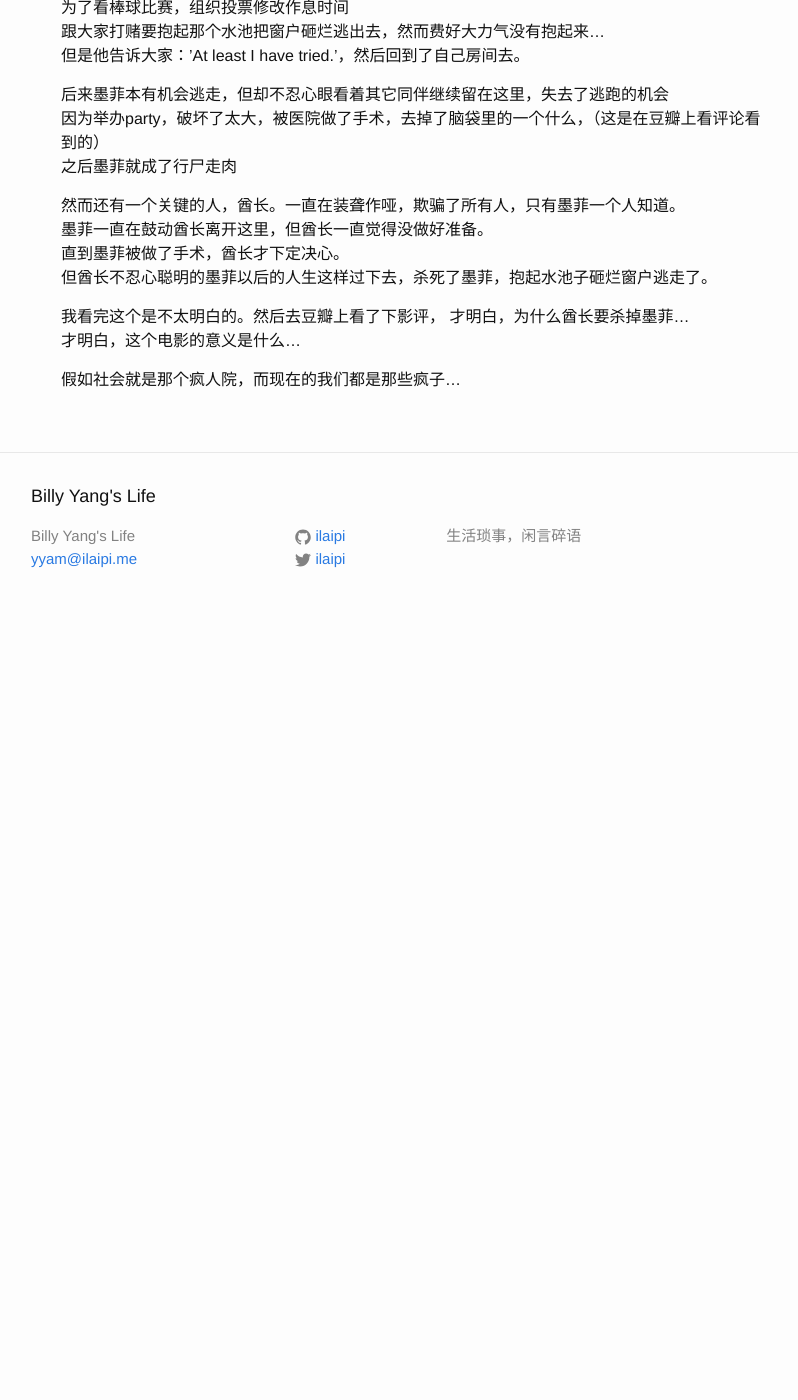
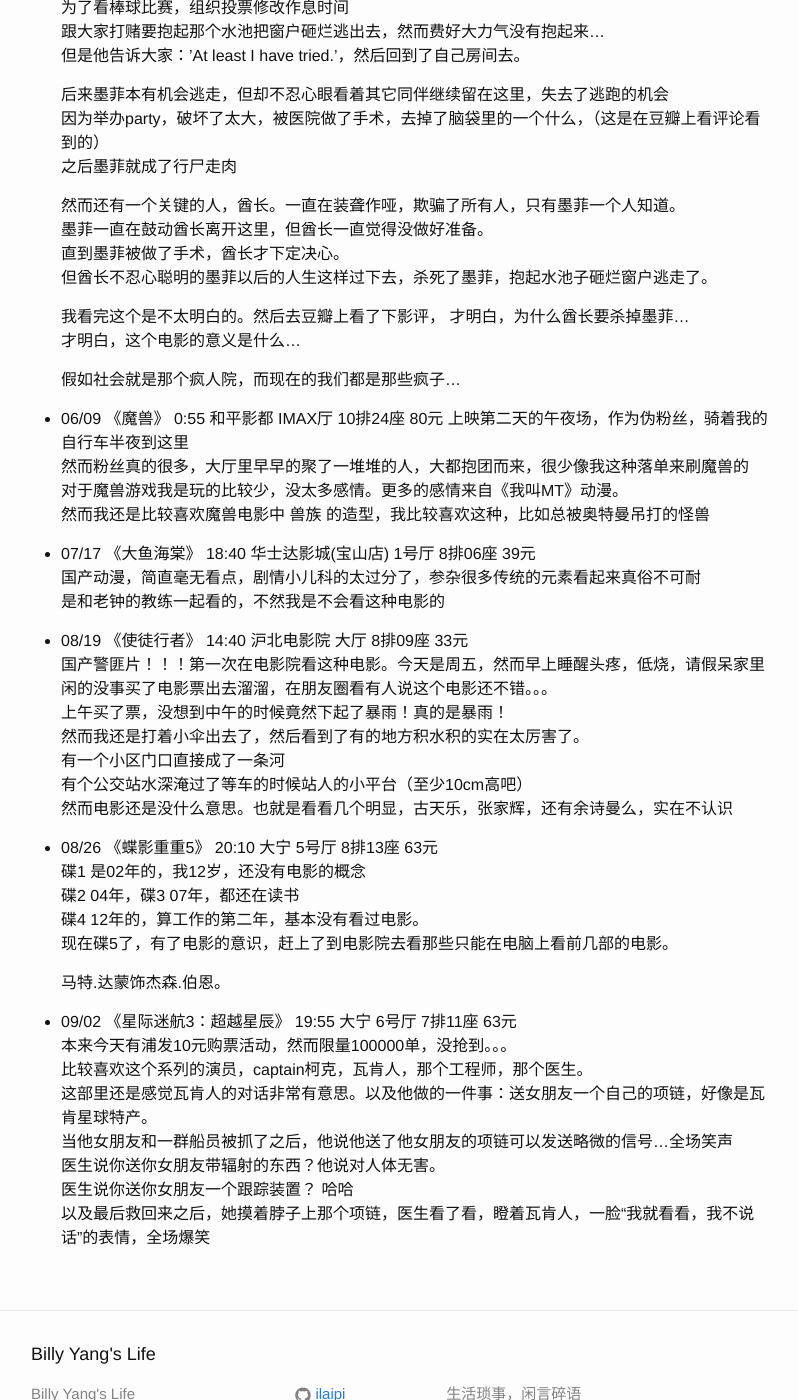
Before and after one commit to ipiali/ipiali.github.io, a Jekyll site: the page built from _posts/2016-03-04-2016-movies.md, in a window 1280 px wide and 1400 px high, scrolled down 5850 px. Shown: the whole window, without its empty margins (239-1037 px from the left). Built offline with Jekyll 4.4.1, drawn with Linux system fonts in a browser that asks for light colours; before the commit the page ends 6480 px from its top, so only the background shows below that.

Commit message:
add recently movies

```diff
--- a/_posts/2016-03-04-2016-movies.md
+++ b/_posts/2016-03-04-2016-movies.md
@@ -267,3 +267,40 @@ categories: 2016-life
   才明白，这个电影的意义是什么...
 
   假如社会就是那个疯人院，而现在的我们都是那些疯子...
+
+- 06/09 《魔兽》 0:55 和平影都 IMAX厅 10排24座 80元
+  上映第二天的午夜场，作为伪粉丝，骑着我的自行车半夜到这里
+  然而粉丝真的很多，大厅里早早的聚了一堆堆的人，大都抱团而来，很少像我这种落单来刷魔兽的
+  对于魔兽游戏我是玩的比较少，没太多感情。更多的感情来自《我叫MT》动漫。
+  然而我还是比较喜欢魔兽电影中 兽族 的造型，我比较喜欢这种，比如总被奥特曼吊打的怪兽
+
+- 07/17 《大鱼海棠》  18:40 华士达影城(宝山店) 1号厅 8排06座 39元
+  国产动漫，简直毫无看点，剧情小儿科的太过分了，参杂很多传统的元素看起来真俗不可耐
+  是和老钟的教练一起看的，不然我是不会看这种电影的
+
+- 08/19 《使徒行者》  14:40 沪北电影院 大厅 8排09座 33元
+  国产警匪片！！！第一次在电影院看这种电影。今天是周五，然而早上睡醒头疼，低烧，请假呆家里
+  闲的没事买了电影票出去溜溜，在朋友圈看有人说这个电影还不错。。。
+  上午买了票，没想到中午的时候竟然下起了暴雨！真的是暴雨！
+  然而我还是打着小伞出去了，然后看到了有的地方积水积的实在太厉害了。
+  有一个小区门口直接成了一条河
+  有个公交站水深淹过了等车的时候站人的小平台（至少10cm高吧）
+  然而电影还是没什么意思。也就是看看几个明显，古天乐，张家辉，还有余诗曼么，实在不认识
+
+- 08/26 《蝶影重重5》  20:10 大宁 5号厅 8排13座 63元
+  碟1 是02年的，我12岁，还没有电影的概念
+  碟2 04年，碟3 07年，都还在读书
+  碟4 12年的，算工作的第二年，基本没有看过电影。
+  现在碟5了，有了电影的意识，赶上了到电影院去看那些只能在电脑上看前几部的电影。
+
+  马特.达蒙饰杰森.伯恩。
+
+
+- 09/02 《星际迷航3：超越星辰》 19:55 大宁 6号厅 7排11座 63元
+  本来今天有浦发10元购票活动，然而限量100000单，没抢到。。。
+  比较喜欢这个系列的演员，captain柯克，瓦肯人，那个工程师，那个医生。
+  这部里还是感觉瓦肯人的对话非常有意思。以及他做的一件事：送女朋友一个自己的项链，好像是瓦肯星球特产。
+  当他女朋友和一群船员被抓了之后，他说他送了他女朋友的项链可以发送略微的信号...全场笑声
+  医生说你送你女朋友带辐射的东西？他说对人体无害。
+  医生说你送你女朋友一个跟踪装置？  哈哈
+  以及最后救回来之后，她摸着脖子上那个项链，医生看了看，瞪着瓦肯人，一脸“我就看看，我不说话”的表情，全场爆笑
```
